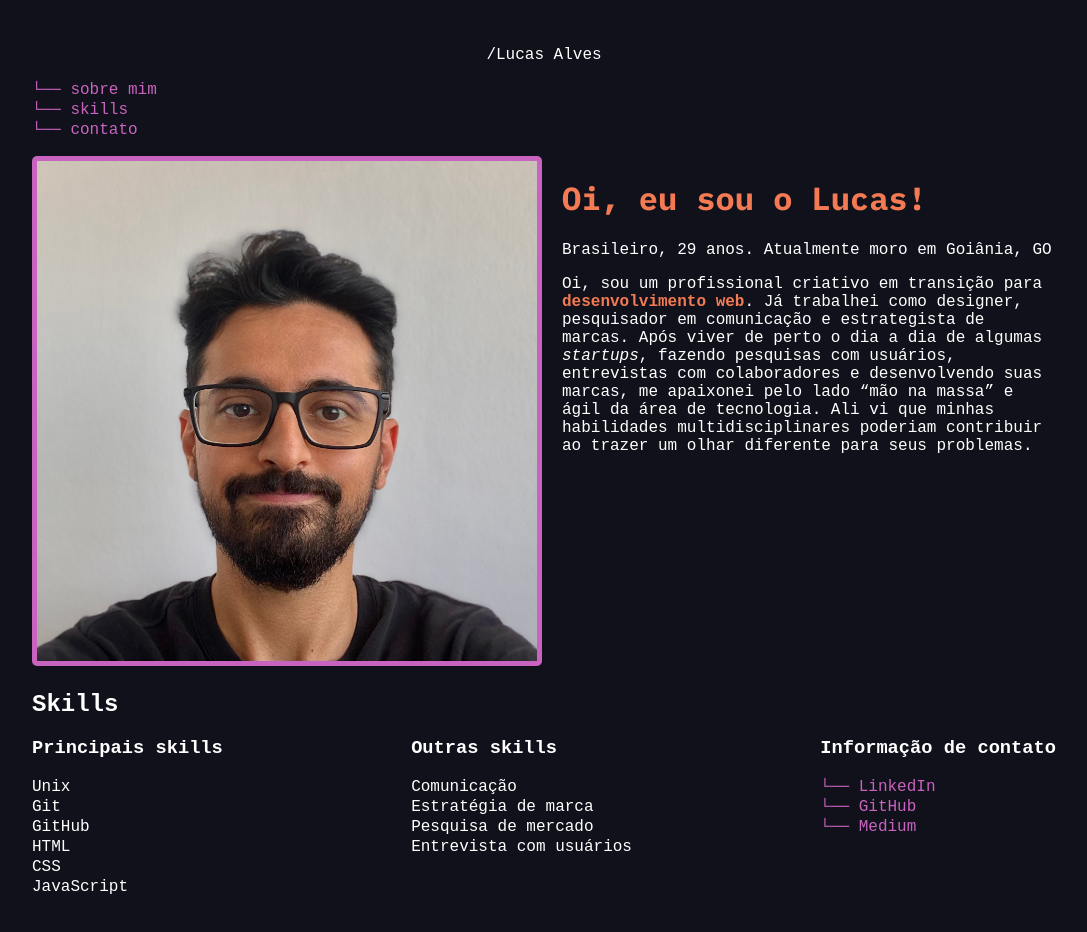
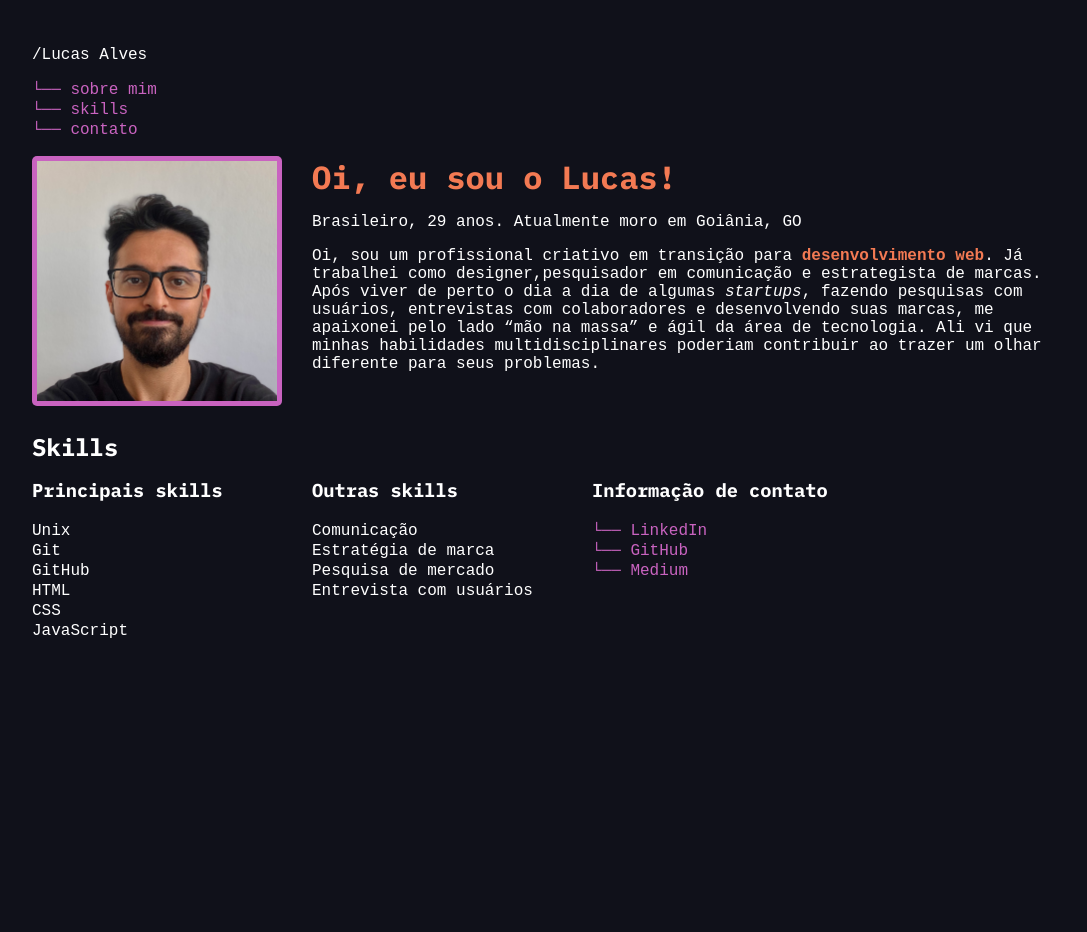
Before and after one commit to lucas-adb/lucas-adb.github.io, a plain HTML site: page index.html in a window 1280 px wide. Shown: the whole page, without its empty margins (96-1183 px from the left). After the commit the page ends 800 px from the top, so only its background shows below. Drawn offline with Linux system fonts and the light colour scheme.

Commit message:
alteração no grid do site

```diff
--- a/index.html
+++ b/index.html
@@ -33,15 +33,8 @@
         </div>
         <div id="sobre">
             <h1>Oi, eu sou o Lucas!</h1>
-            <p>Brasileiro, 29 anos. Atualmente moro em Goiânia, GO</p>
-            <p>Oi, sou um profissional criativo em transição para <strong>desenvolvimento web</strong>. Já trabalhei
-                como
-                designer, pesquisador em comunicação e estrategista de marcas. Após viver de perto o dia a dia de
-                algumas
-                <em>startups</em>, fazendo pesquisas com usuários, entrevistas com colaboradores e desenvolvendo suas
-                marcas, me apaixonei pelo lado “mão na massa” e ágil da área de tecnologia. Ali vi que minhas
-                habilidades
-                multidisciplinares poderiam contribuir ao trazer um olhar diferente para seus problemas.
+            <p id="sub">Brasileiro, 29 anos. Atualmente moro em Goiânia, GO</p>
+            <p>Oi, sou um profissional criativo em transição para <strong>desenvolvimento web</strong>. Já trabalhei como designer,pesquisador em comunicação e estrategista de marcas. Após viver de perto o dia a dia de algumas <em>startups</em>, fazendo pesquisas com usuários, entrevistas com colaboradores e desenvolvendo suas marcas, me apaixonei pelo lado “mão na massa” e ágil da área de tecnologia. Ali vi que minhas habilidades multidisciplinares poderiam contribuir ao trazer um olhar diferente para seus problemas.
             </p>
         </div>
     </div>
--- a/style.css
+++ b/style.css
@@ -5,16 +5,33 @@ body {
     padding: 30px 30px;
     margin: 0 auto;
     width: 80%;
+    max-width: 1200px;
+    /* margin-left: 250px; */
 }
+
+/* header {
+    position: fixed;
+    width: 200px;
+    top: 0;
+    left: 0;
+} */
 
 h1 {
     color: #f37a53;
     font-family: 'IBM Plex Mono', monospace;
     font-weight: bold;
+    margin-top: 0;
+    margin-bottom: 15px;
+}
+
+#sub {
+    margin-top: 0;
+    margin-bottom: 15px;
 }
 
 h2 {
     margin-bottom: 0px;
+    font-family: 'IBM Plex Mono', monospace;
 }
 
 a {
@@ -29,8 +46,8 @@ a:hover {
 
 img {
     border-radius: 5px;
-    margin-right: 20px;
-    width: 500px;
+    margin-right: 30px;
+    width: 240px;
     padding: 5px;
     background-color: #c963c0;
 }
@@ -62,17 +79,26 @@ ul {
     display: flex;
     align-items: flex-start;
     justify-content: space-evenly;
+    width: 100%;
 }
 
 #header-name {
-    text-align: center;
+    text-align: left;
 }
 
 #skills {
     display: flex;
-    justify-content: space-between;
+    /* justify-content: space-between; */
+    margin-top: 0;
+}
+
+#skills h3 {
+    margin-top: 15px;
+    width: 240px;
+    font-family: 'IBM Plex Mono', monospace;
 }
 
 .skills-block {
-    margin-right: 50px;
+    margin-right: 30px;
+    width: 250px;
 }
```
